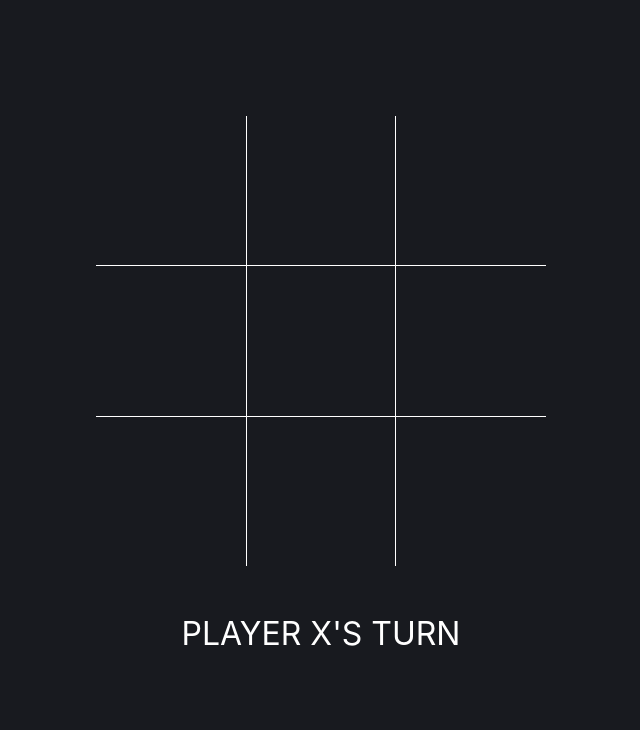
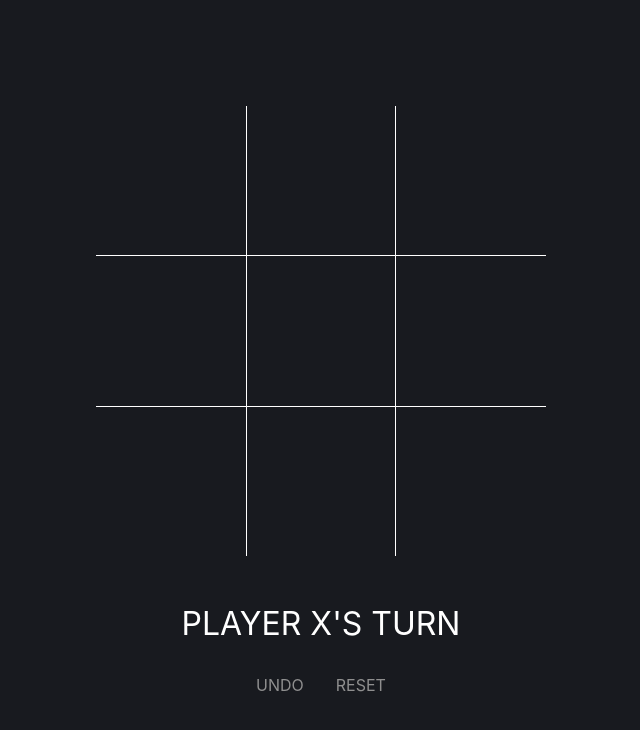
Before and after one commit to motogoozy/tic-tac-toe, a React (Create React App) app: page / in a window 1280 px wide. Shown: the top 730 px of the page, without its empty margins (319-959 px from the left). Built offline with nearby package versions, Linux system fonts and the light colour scheme.

Commit message:
add button container and styling

```diff
--- a/src/App.css
+++ b/src/App.css
@@ -20,3 +20,20 @@
   font-size: 2rem;
   color: white;
 }
+
+.button-container {
+  display: flex;
+  flex-direction: row;
+  justify-content: center;
+  align-items: center;
+}
+
+.button-container > p {
+  margin: 0 1rem;
+  color: rgb(143, 143, 143);
+}
+
+.button-container > p:hover {
+  cursor: pointer;
+  color: white;
+}
--- a/src/App.jsx
+++ b/src/App.jsx
@@ -53,6 +53,10 @@ function App() {
     <div className='App'>
       <Board currentPlayer={currentPlayer} onSelect={onSelect} xSelections={xSelections} oSelections={oSelections} />
       <p className={'message'}>{message.toUpperCase()}</p>
+      <div className='button-container'>
+        <p>UNDO</p>
+        <p>RESET</p>
+      </div>
     </div>
   );
 }
```
